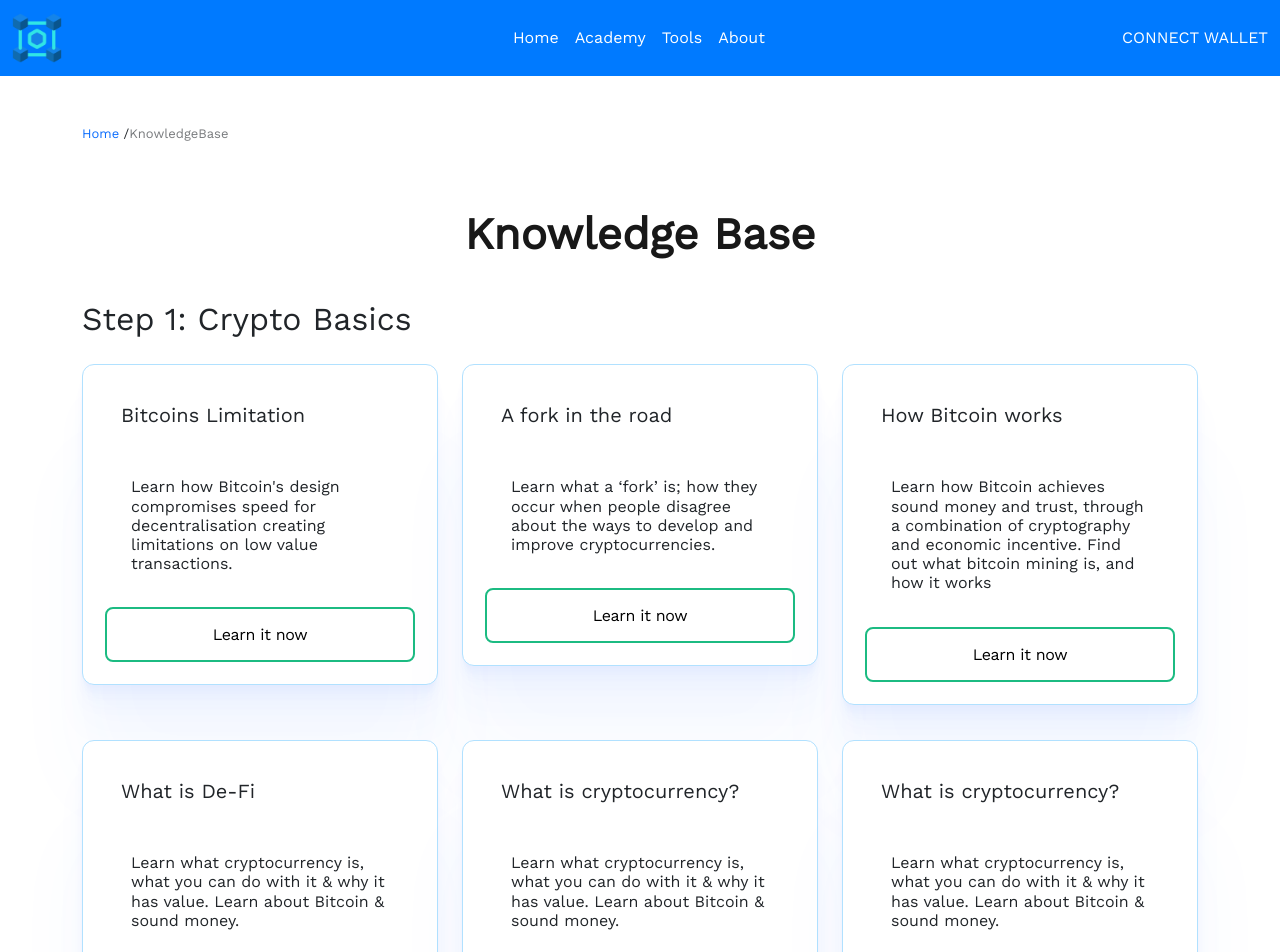
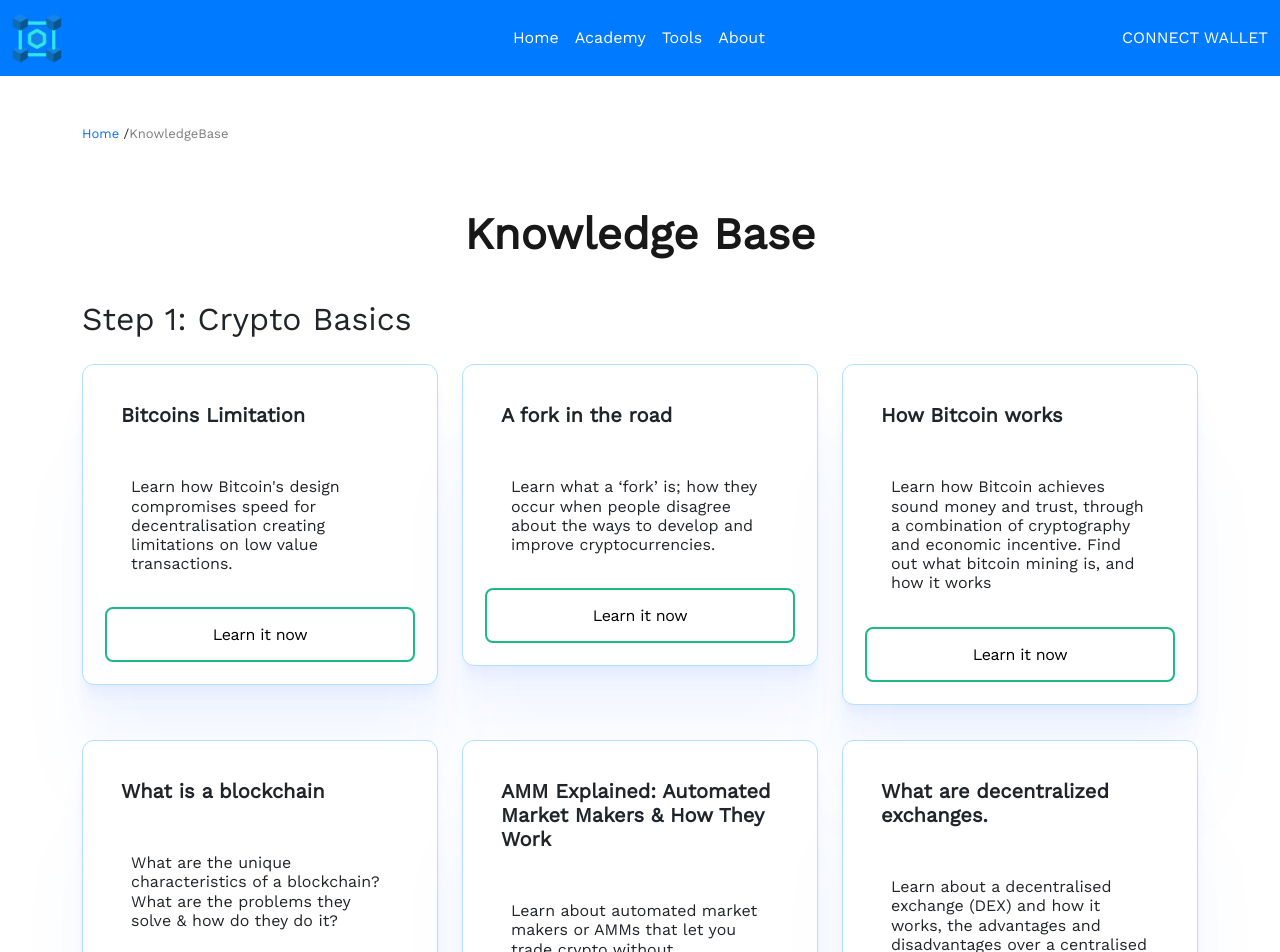
Before and after one commit to TEE2DWHY/TeamDefi, a React (Create React App) app: page /knowledgeBase in a window 1280 px wide. Shown: the top 952 px of the page. Built offline with nearby package versions, Linux system fonts and the light colour scheme.

Commit message:
made changes on the knowledge base page

```diff
--- a/src/App.js
+++ b/src/App.js
@@ -22,7 +22,7 @@ function App() {
                 <Route path="/tools" element={<Tools />} />
                 <Route path="/blog" element={<Blog />} />
                 <Route path="/academy" element={<OurCourses />} />
-                <Route path="/knowledgeBase" element={<KnowledgeBase />} />
+                <Route path="/knowledgeBase/" element={<KnowledgeBase />} />
             </Routes>
         </BrowserRouter>
     )
--- a/src/components/Data.js
+++ b/src/components/Data.js
@@ -7,7 +7,7 @@ const courseSection = [
         list2: "How does crypto work ?",
         list3: "what is a blockchain ",
         listclassicon: "fa-solid fa-spinner",
-        link: "/knowledgeBase/#cryptobasics"
+        link: "/knowledgeBase/"
     },
     {
         id: 2,
@@ -143,18 +143,18 @@ export const cryptoBasics = [
         link: ""
     },
     {
-        courseTitle: "What is De-Fi",
-        courseContent: "Learn what cryptocurrency is, what you can do with it & why it has value. Learn about Bitcoin & sound money.",
+        courseTitle: "What is a blockchain",
+        courseContent: "What are the unique characteristics of a blockchain? What are the problems they solve & how do they do it?",
         link: ""
     },
     {
-        courseTitle: "What is cryptocurrency?",
-        courseContent: "Learn what cryptocurrency is, what you can do with it & why it has value. Learn about Bitcoin & sound money.",
+        courseTitle: "AMM Explained: Automated Market Makers & How They Work",
+        courseContent: "Learn about automated market makers or AMMs that let you trade crypto without intermediaries, combining Smart Contracts and incentives for liquidity provision.",
         link: ""
     },
     {
-        courseTitle: "What is cryptocurrency?",
-        courseContent: "Learn what cryptocurrency is, what you can do with it & why it has value. Learn about Bitcoin & sound money.",
+        courseTitle: "What are decentralized exchanges.",
+        courseContent: "Learn about a decentralised exchange (DEX) and how it works, the advantages and disadvantages over a centralised exchange (CEX) and why DEXs are important",
         link: ""
     },
 ]
--- a/src/pages/KnowledgeBase.js
+++ b/src/pages/KnowledgeBase.js
@@ -23,7 +23,7 @@ const KnowledgeBase = (props) => {
                         <div className="col-lg-4">
                             <div className="card course-card" style={{ borderRadius: "12px", cursor: "pointer", display: "block", margin: "5% auto" }}>
                                 <div className="card-body">
-                                    <h5 className="card-title">{basics.courseTitle}</h5>
+                                    <h5 className="card-title" style={{ fontWeight: "bolder" }}>{basics.courseTitle}</h5>
                                     <h6 className="card-subtitle mb-2" style={{ margin: "40px 0", padding: "10px" }}>{basics.courseContent}</h6>
                                 </div>
                                 <Link to={basics.link}><button className="k-b" type="button">Learn it now</button></Link>
@@ -42,7 +42,7 @@ const KnowledgeBase = (props) => {
                         <div className="col-lg-4">
                             <div className="card course-card" style={{ width: "", borderRadius: "12px", cursor: "pointer", display: "block", margin: "5% auto" }}>
                                 <div className="card-body">
-                                    <h5 className="card-title">{earn.courseTitle}</h5>
+                                    <h5 className="card-title" style={{ fontWeight: "bolder" }}>{earn.courseTitle}</h5>
                                     <h6 className="card-subtitle mb-2 text-muted">{earn.courseContent}</h6>
                                     <Link to={earn.link}><button className="btn btn-success cta" type="button">Learn it now</button></Link>
                                 </div>
```
